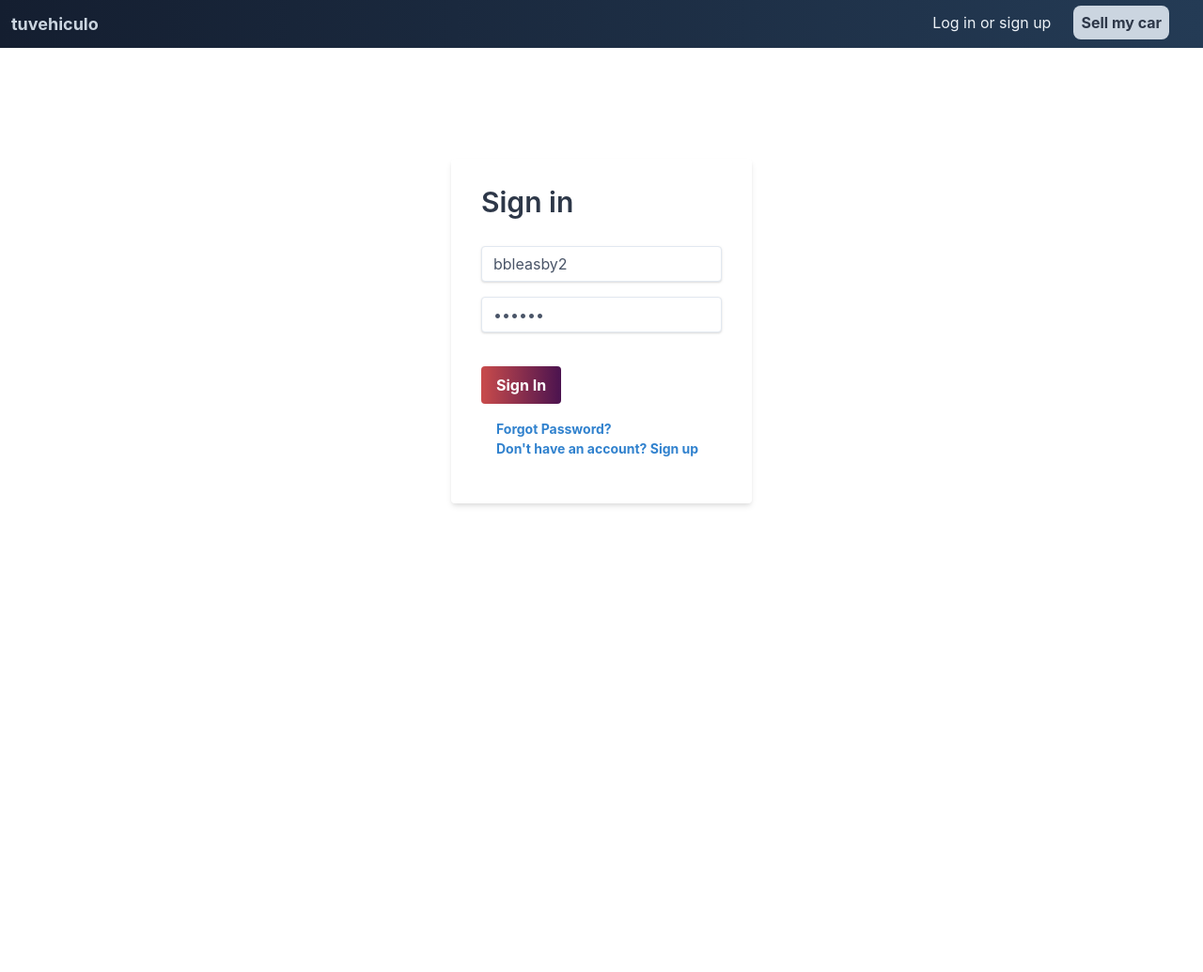
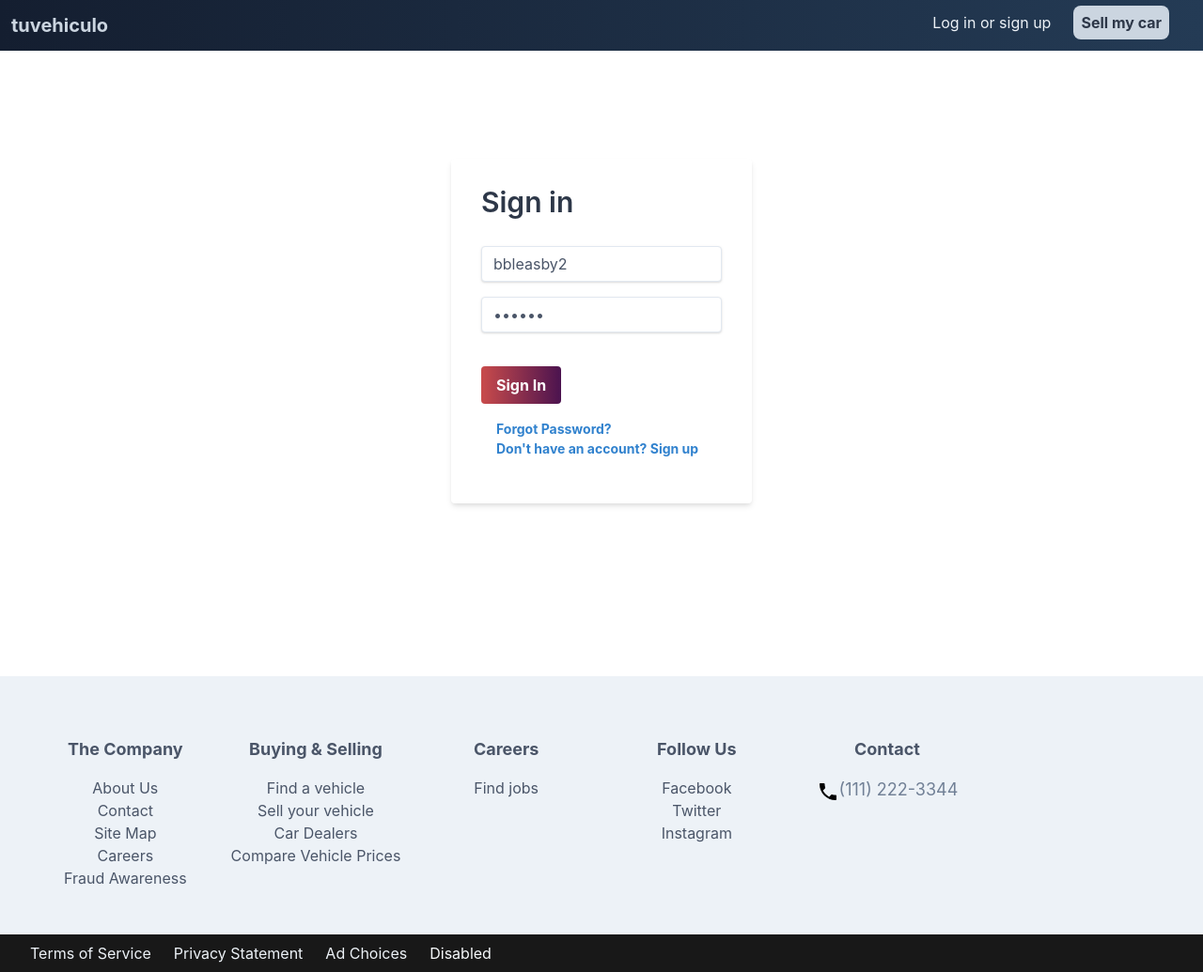
Before and after one commit to nosceteipsvm/tuvehiculo, an Angular app: page /signin in a window 1280 px wide. Shown: the whole page at 94% size. Before the commit the page ends 800 px from the top, so only its background shows below. Built offline with nearby package versions, Linux system fonts and the light colour scheme.

Commit message:
'footer'

```diff
--- a/src/app/components/fourohfour/fourohfour.component.html
+++ b/src/app/components/fourohfour/fourohfour.component.html
@@ -2,3 +2,4 @@
 	<h1 class="text-6xl">Error 404 Page Not Found</h1>
 	<a routerLink="/">Go back home</a>
 </div>
+<app-footer></app-footer>
--- a/src/app/components/login/login.component.html
+++ b/src/app/components/login/login.component.html
@@ -31,3 +31,4 @@
     </form>
   </div>
 </div>
+<app-footer></app-footer>
--- a/src/app/components/login/login.component.ts
+++ b/src/app/components/login/login.component.ts
@@ -2,6 +2,7 @@ import { Component, OnInit } from '@angular/core';
 import { AuthService } from '../../services/auth.service';
 import { Router } from '@angular/router';
 import { SigninI } from '../../interfaces/auth';
+import { FooterComponent } from '../footer/footer.component';
 
 @Component({
   selector: 'app-login',
--- a/src/app/components/navigation/navigation.component.html
+++ b/src/app/components/navigation/navigation.component.html
@@ -1,5 +1,5 @@
 <nav class="navbar p-3">
-  <a href="/" class="float-none md:float-left md:mr-auto mb-4 md:mb-0 text-lg text-gray-400 font-bold block">tuvehiculo</a>
+  <a href="/" class="float-none md:float-left md:mr-auto mb-4 md:mb-0 text-xl text-gray-400 font-bold block">tuvehiculo</a>
   <ul class="flex-1 md:flex md:justify-end"  *ngIf="loggedIn === false">
       <li class="mr-6 inline-block mb-4 md:mb-0 text-center">
         <a class="text-gray-200 hover:text-gray-400" routerLink="/upload">
--- a/src/app/components/register/register.component.html
+++ b/src/app/components/register/register.component.html
@@ -34,3 +34,4 @@
     </form>
   </div>
 </div>
+<app-footer></app-footer>
--- a/src/app/components/register/register.component.ts
+++ b/src/app/components/register/register.component.ts
@@ -1,6 +1,7 @@
 import { Component, OnInit } from '@angular/core';
 import { Router } from '@angular/router';
 import { AuthService } from '../../services/auth.service';
+import { FooterComponent } from '../footer/footer.component';
 
 @Component({
   selector: 'app-register',
--- a/src/app/components/upload/upload.component.html
+++ b/src/app/components/upload/upload.component.html
@@ -133,3 +133,4 @@
     </form>
   </div>
 </div>
+<app-footer></app-footer>
--- a/src/app/components/upload/upload.component.ts
+++ b/src/app/components/upload/upload.component.ts
@@ -2,6 +2,7 @@ import { Component, OnInit } from '@angular/core';
 import { HttpClient, HttpHeaders } from '@angular/common/http';
 import { Router} from '@angular/router';
 import { FetchService } from '../../services/fetch.service';
+import { FooterComponent } from '../footer/footer.component';
 
 @Component({
   selector: 'app-upload',
--- a/src/app/components/vehicle/vehicle.component.html
+++ b/src/app/components/vehicle/vehicle.component.html
@@ -43,3 +43,4 @@
 		</div>
 	</div>
 </div>
+<app-footer></app-footer>
--- a/src/app/components/vehicle/vehicle.component.ts
+++ b/src/app/components/vehicle/vehicle.component.ts
@@ -1,6 +1,7 @@
 import { Component, OnInit } from '@angular/core';
 import { FetchService } from '../../services/fetch.service';
 import { ActivatedRoute } from '@angular/router';
+import { FooterComponent } from '../footer/footer.component';
 
 @Component({
   selector: 'app-vehicle',
```
